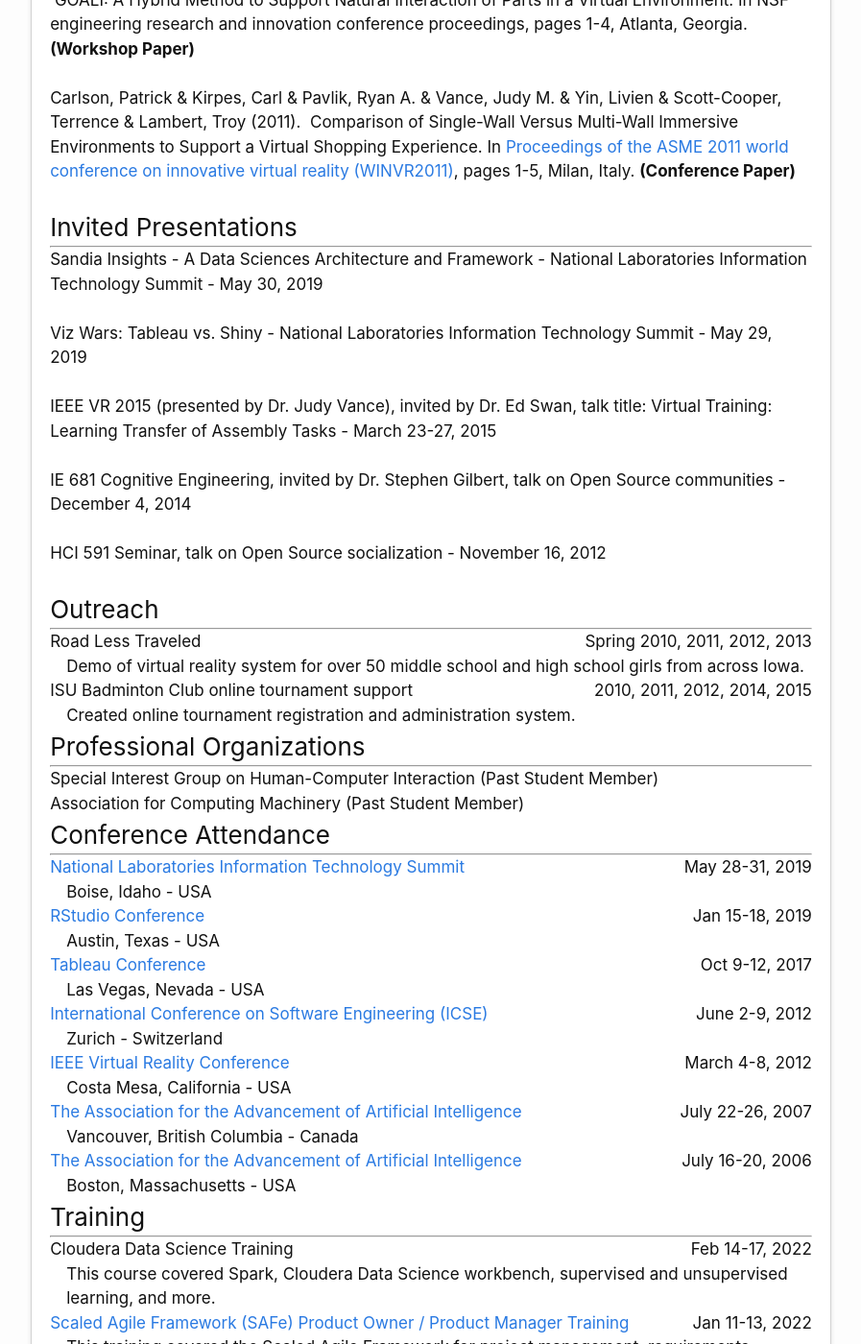
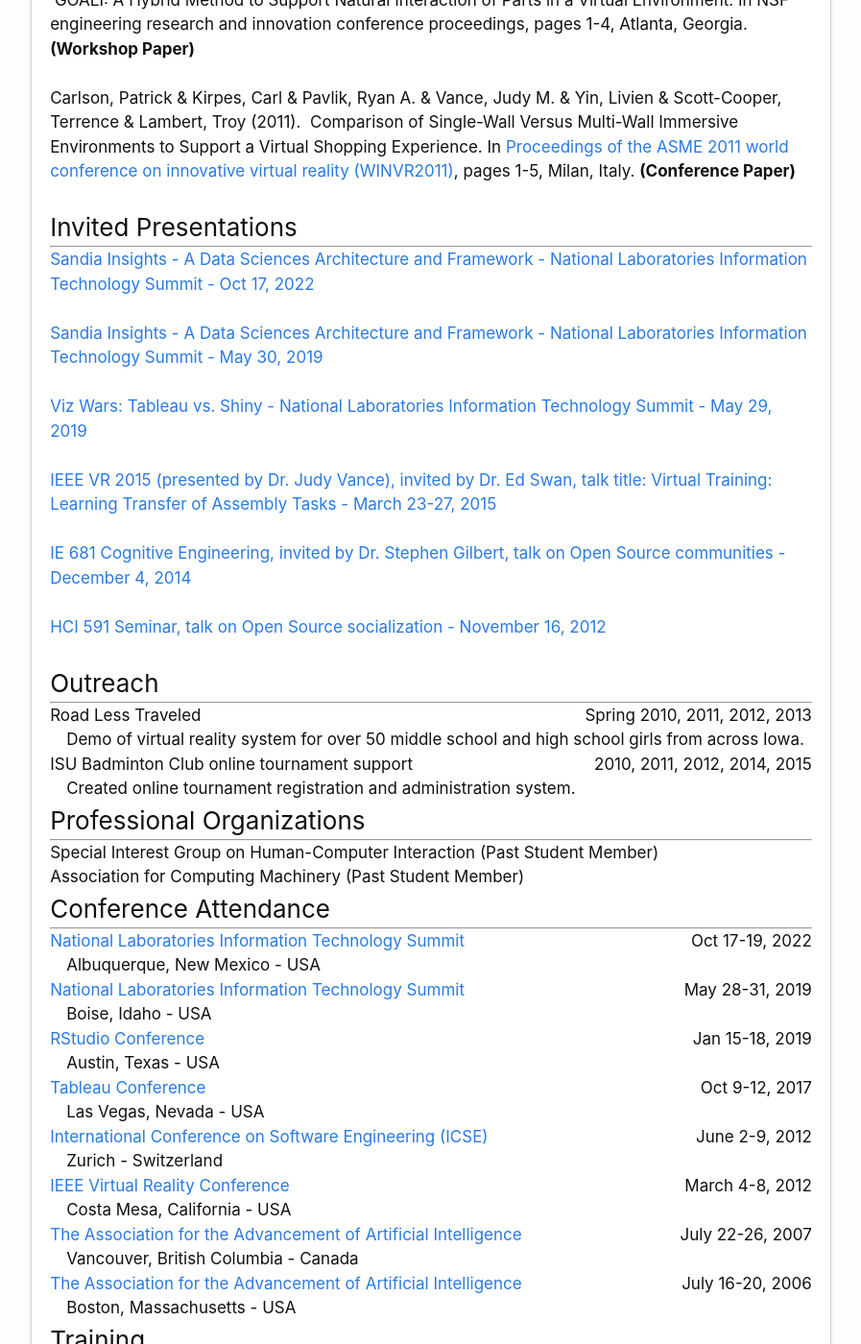
Before and after one commit to carlsonp/carlsonp.github.io, a Jekyll site: the page built from cv.md, in a window 1280 px wide and 1400 px high, scrolled down 3499 px. Shown: the whole window at 96% size, without its empty margins (191-1088 px from the left). Built offline with Jekyll 4.4.1, drawn with Linux system fonts in a browser that asks for light colours; some of the changed text lies outside the part shown.

Commit message:
add NLIT 2022 conference, links to presentation content, and some additional technical skills

```diff
--- a/_data/conferences.json
+++ b/_data/conferences.json
@@ -1,4 +1,12 @@
 [
+    {
+        "title": "National Laboratories Information Technology Summit",
+        "date": "Oct 17-19, 2022",
+        "city": "Albuquerque",
+        "state": "New Mexico",
+        "country": "USA",
+        "url": "http://www.fbcinc.com"
+    },
 	{
         "title": "National Laboratories Information Technology Summit",
         "date": "May 28-31, 2019",
--- a/_data/invited_presentations.json
+++ b/_data/invited_presentations.json
@@ -1,22 +1,32 @@
 [
   {
-	"title": "Sandia Insights - A Data Sciences Architecture and Framework - National Laboratories Information Technology Summit",
-	"date": "May 30, 2019"
+    "title": "Sandia Insights - A Data Sciences Architecture and Framework - National Laboratories Information Technology Summit",
+    "date": "Oct 17, 2022",
+    "url": "https://github.com/carlsonp/NLIT_2022_Sandia_Insights"
   },
   {
-	"title": "Viz Wars: Tableau vs. Shiny - National Laboratories Information Technology Summit",
-	"date": "May 29, 2019"
+    "title": "Sandia Insights - A Data Sciences Architecture and Framework - National Laboratories Information Technology Summit",
+    "date": "May 30, 2019",
+    "url": "https://github.com/carlsonp/NLIT_2019_Sandia_Insights"
+  },
+  {
+    "title": "Viz Wars: Tableau vs. Shiny - National Laboratories Information Technology Summit",
+    "date": "May 29, 2019",
+    "url": "https://github.com/carlsonp/NLIT-presentation-2019"
   },
   {
     "title": "IEEE VR 2015 (presented by Dr. Judy Vance), invited by Dr. Ed Swan, talk title: Virtual Training: Learning Transfer of Assembly Tasks",
-    "date": "March 23-27, 2015"
+    "date": "March 23-27, 2015",
+    "url": "http://hci.iastate.edu"
   },
   {
     "title": "IE 681 Cognitive Engineering, invited by Dr. Stephen Gilbert, talk on Open Source communities",
-    "date": "December 4, 2014"
+    "date": "December 4, 2014",
+    "url": "http://hci.iastate.edu"
   },
   {
     "title": "HCI 591 Seminar, talk on Open Source socialization",
-    "date": "November 16, 2012"
+    "date": "November 16, 2012",
+    "url": "http://hci.iastate.edu"
   }
 ]
--- a/_includes/cv.html
+++ b/_includes/cv.html
@@ -98,7 +98,7 @@
 
 <div>
 {% for talk in site.data.invited_presentations %}
-    {{ talk.title }} - {{ talk.date }}<br><br>
+    <a target="_blank" rel="noopener" href="{{ talk.url }}">{{ talk.title }} - {{ talk.date }}</a><br><br>
 {% endfor %}
 </div>
 
```
Also changed, not shown: _data/technical_skills.json (+8 -0 lines).
